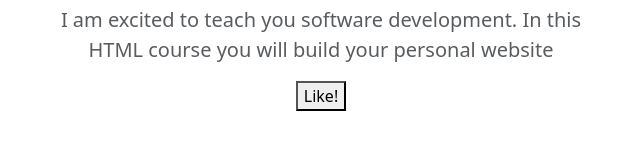
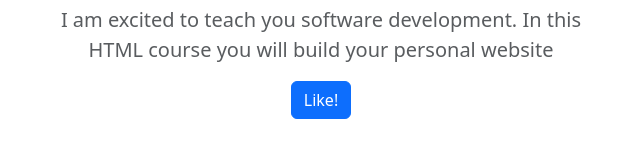
Before and after one commit to CodeNahab/JS_Learn, a plain HTML site: page index.html in a window 1280 px wide. Shown: the part 188-346 px from the top of the page, without its empty margins (319-959 px from the left). Drawn offline with nearby package versions, Linux system fonts and the light colour scheme.

Commit message:
Add class button - btn and btn-primary

```diff
--- a/index.html
+++ b/index.html
@@ -19,7 +19,7 @@
             I am excited to teach you software development. In this HTML course
             you will build your personal website
           </p>
-          <button>Like!</button>
+          <button class="btn btn-primary">Like!</button>
         </div>
       </div>
     </div>
```
